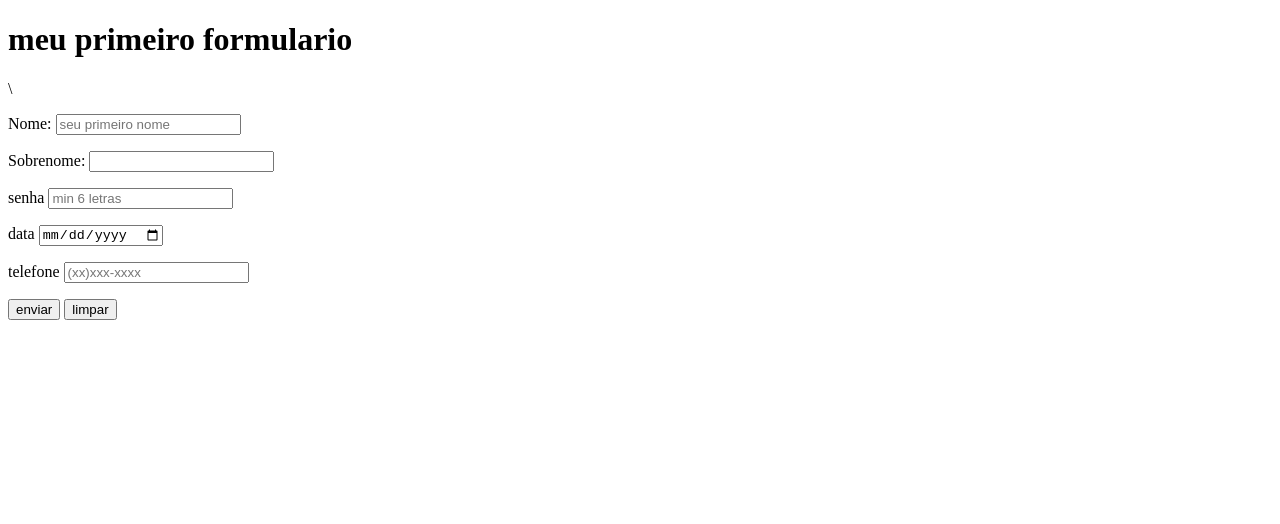
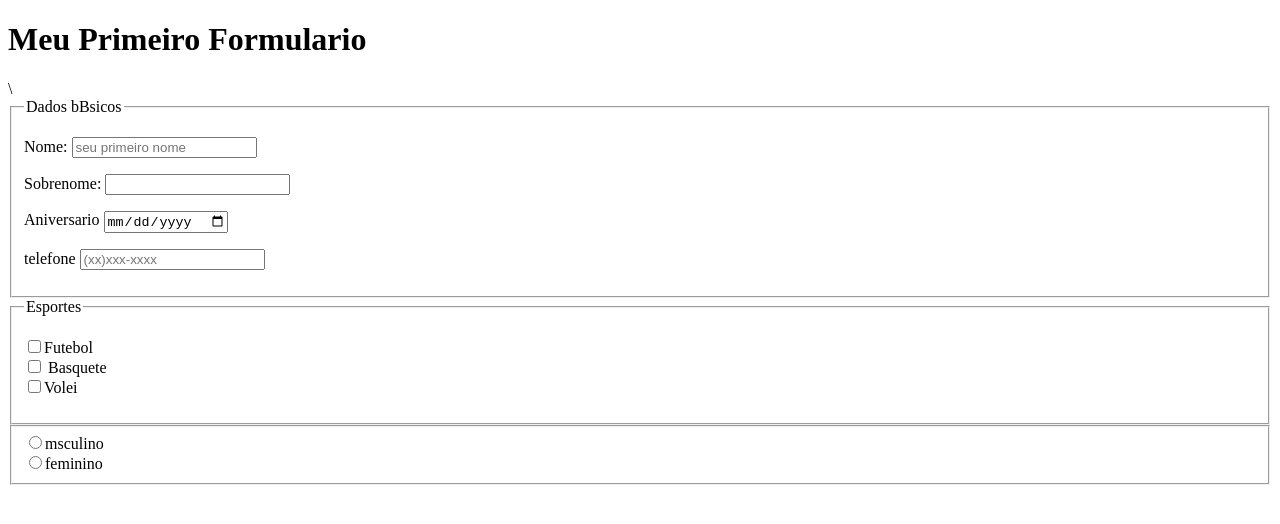
Before and after one commit to ernanipedroso/html-css, a plain HTML site: page exercicios/ex025/form001.html in a window 1280 px wide. Drawn offline with Linux system fonts and the light colour scheme.

Commit message:
adicionando input checkbox e radio

```diff
--- a/exercicios/ex025/form001.html
+++ b/exercicios/ex025/form001.html
@@ -6,8 +6,11 @@
     <title>primeiro formulario</title>
 </head>
 <body>
-    <h1>meu primeiro formulario</h1>\
-    <form autocomplete="on" method="post">
+    <h1>Meu Primeiro Formulario</h1>\
+    <form action="#" method="get" autocomplete="on">
+        <fieldset>
+            <legend>Dados bBsicos</legend>
+
                 <p><label for="Nome">Nome:</label>
                     <input type="text" name="Nome" id="Nome" placeholder="seu primeiro nome" autocomplete="username" required>
                 </p>
@@ -15,21 +18,32 @@
                     <input type="text" name="Sobrenome" id="sobrenome">
                 </p>
                 <p>
-            <label for="isen">senha</label>
-            <input type="password" name="sen" id="isen" placeholder="min 6 letras" autocomplete="current-password" required minlength="6">
-        </p>
-        <p>
-            <label for="idate"> data</label>
+                    <label for="idate"> Aniversario</label>
                     <input type="date" placeholder="data"required >
                 </p>
                 <p>
                     <label for="itel"> telefone</label>
                     <input type="tel" name="tel" id="itel" autocomplete="tel" pattern="^\(\d{2}\)\d{4,5}-\d{4}$" required placeholder="(xx)xxx-xxxx" >
                 </p>
-        <p><input type="submit" value="enviar">
-            <input type="reset" value="limpar">
+        </fieldset>
+        <fieldset>
+            <legend>Esportes</legend>
+            <p>
+                <input type="checkbox" name="fut" id="ifut"><label for="ifut">Futebol</label><br>
+
+                <input type="checkbox" name="bas" id="ibas"> <label for="ibas">Basquete</label><br>
+
+                <input type="checkbox" name="vole" id="ivole"><label for="ivole">Volei</label>
             </p>
+        </fieldset>
+         <fieldset>
+            <input type="radio" name="sexo" id="isxmas" value="m"><label for="isxmas">msculino</label><br>
+
+            <input type="radio" name="sexo" id="isfem" value="f"><label for="isfem">feminino</label>
+
+         </fieldset>
     </form>
+
 
 
 
```
Lines whose indentation alone changed are shown as unchanged.
